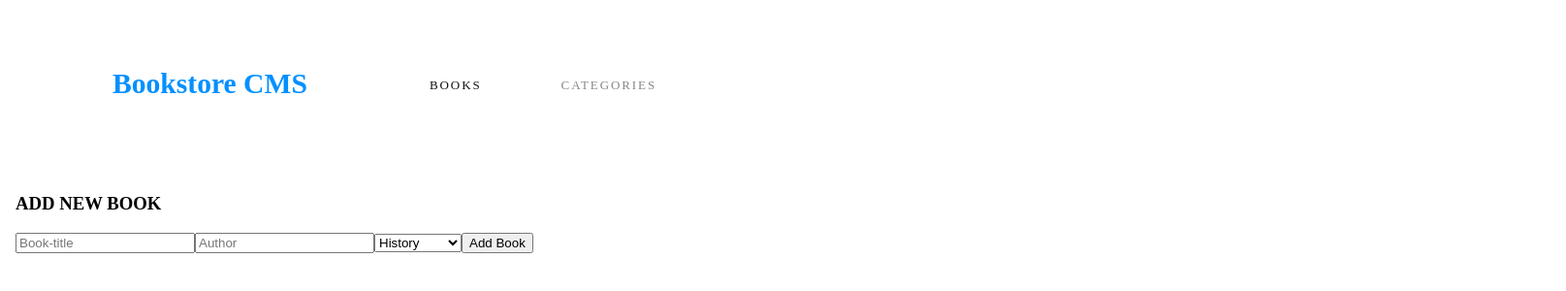
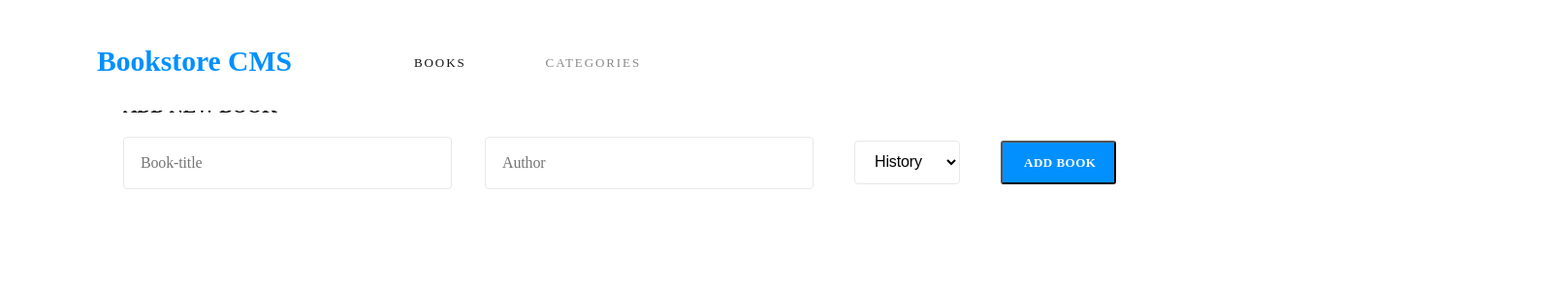
Before and after one commit to AbrahaKahsay/bookstore, a React (Create React App) app: page / in a window 1280 px wide. Shown: the top 300 px of the page at 97% size, 1615 px wide, since content can reach past the window. Built offline with nearby package versions, Linux system fonts and the light colour scheme; no server answers.

Commit message:
Finish styling

```diff
--- a/src/App.css
+++ b/src/App.css
@@ -1,4 +1,6 @@
 body {
-  margin: 1rem;
+  margin: 0;
   padding: 0;
+  width: 100%;
+  overflow-y: auto;
 }
--- a/src/components/Book.js
+++ b/src/components/Book.js
@@ -44,7 +44,7 @@ const Book = () => {
             <h1 className="current-chapter">CURRENT CHAPTER</h1>
             <h2 className="chapter">Chapter 17</h2>
             <button className="update-progress" type="button">
-              Update Progress
+              UPDATE PROGRESS
             </button>
           </div>
         </div>
--- /dev/null
+++ b/src/components/Form.css
@@ -0,0 +1,80 @@
+.form-container {
+    width: 80%;
+    height: 2.625rem;
+    margin: 2.313rem 6.25rem 6.25rem;
+    padding: 2rem 6.188rem 0 1.688rem;
+    border-radius: 4px;
+    background-color: #fff;
+}
+.add-new h3 {
+    width: 10.875rem;
+    height: 1.5rem;
+    margin: 1.813rem 32.75rem 0 0;
+    font-family: Montserrat;
+    font-size: 1.25rem;
+    font-weight: bold;
+    font-stretch: normal;
+    font-style: normal;
+    line-height: normal;
+    letter-spacing: -0.18px;
+    color: var(--warm-grey);
+  }
+
+.form {
+    display: flex;
+    align-items: center;
+  }
+
+.inputs {
+    width: 10rem;
+    height: 2.813rem;
+    margin: 1.188rem 2.125rem 0 0;
+    padding: 0.213rem 10rem 0.213rem 1.063rem;
+    border-radius: 4px;
+    border: solid 1px #e8e8e8;
+    background-color: #fff;
+    font-family: Montserrat;
+    font-size: 1rem;
+    font-weight: normal;
+    font-stretch: normal;
+    font-style: normal;
+    line-height: normal;
+    letter-spacing: -0.15px;
+    color: var(--very-light-pink);
+  }
+
+.options {
+    width: 6.813rem;
+    height: 2.813rem;
+    margin: 1.188rem 0.5rem 0;
+    padding: 0.375rem 0.938rem 0.563rem 1rem;
+    border-radius: 4px;
+    border: solid 1px #e8e8e8;
+    background-color: #fff;
+    font-size: 1rem;
+    font-weight: normal;
+    font-stretch: normal;
+    font-style: normal;
+    line-height: normal;
+    letter-spacing: -0.15px;
+    color: var(--very-light-pink);
+}
+
+.submit {
+    width: 11.5rem;
+    height: 2.813rem;
+    margin: 1.188rem 0 0 2.125rem;
+    padding: 0.801rem 1.188rem 0.886rem 1.375rem;
+    border-radius: 3px;
+    background-color: #0290ff;
+    font-family: RobotoSlab;
+    font-size: 0.813rem;
+    font-weight: bold;
+    font-stretch: normal;
+    font-style: normal;
+    line-height: normal;
+    letter-spacing: 0.5px;
+    text-align: center;
+    color: #fff;
+
+  }
--- a/src/components/Form.js
+++ b/src/components/Form.js
@@ -1,3 +1,4 @@
+import './Form.css';
 import React, { useState } from 'react';
 import { useDispatch } from 'react-redux';
 import { addBookThunk } from '../redux/books/books';
@@ -21,22 +22,23 @@ const AddBookForm = () => {
   };
 
   return (
-    <div>
-      <header>
+    <div className="form-container">
+      <header className="add-new">
         <h3>ADD NEW BOOK</h3>
       </header>
-      <form>
-        <input onInput={handleChange} type="text" name="title" placeholder="Book-title" />
-        <input onInput={handleChange} type="text" name="author" placeholder="Author" />
-        <select onInput={handleChange} name="category">
+      <form className="form">
+        <input className="inputs" onInput={handleChange} type="text" name="title" placeholder="Book-title" />
+        <input className="inputs" onInput={handleChange} type="text" name="author" placeholder="Author" />
+        <select className="options" onInput={handleChange} name="category">
           <option value="History">History</option>
           <option value="Romance">Romance</option>
           <option value="Mystery">Mystery</option>
           <option value="Science">Science</option>
+          <option value="Business">Science</option>
           <option value="Technology">Technology</option>
         </select>
         {/* eslint-disable-next-line jsx-a11y/control-has-associated-label */}
-        <input onClick={handleSubmit} type="submit" value="Add Book" />
+        <input className="submit" onClick={handleSubmit} type="submit" value="ADD BOOK" />
       </form>
     </div>
 
--- a/src/components/Navbar.css
+++ b/src/components/Navbar.css
@@ -6,8 +6,12 @@
     width: 87.5rem;
     height: 5.938rem;
     margin: 0 0 2.375rem;
-    padding: 1.438rem 6.188rem 1.688rem 6.25rem;
+    padding: 1rem 6.188rem 0.2rem 6.25rem;
     background-color: #fff;
+    position: fixed;
+    z-index: 999;
+    top: 0;
+    /* height: 10%; */
 }
 
 .books-header h1 {
```
